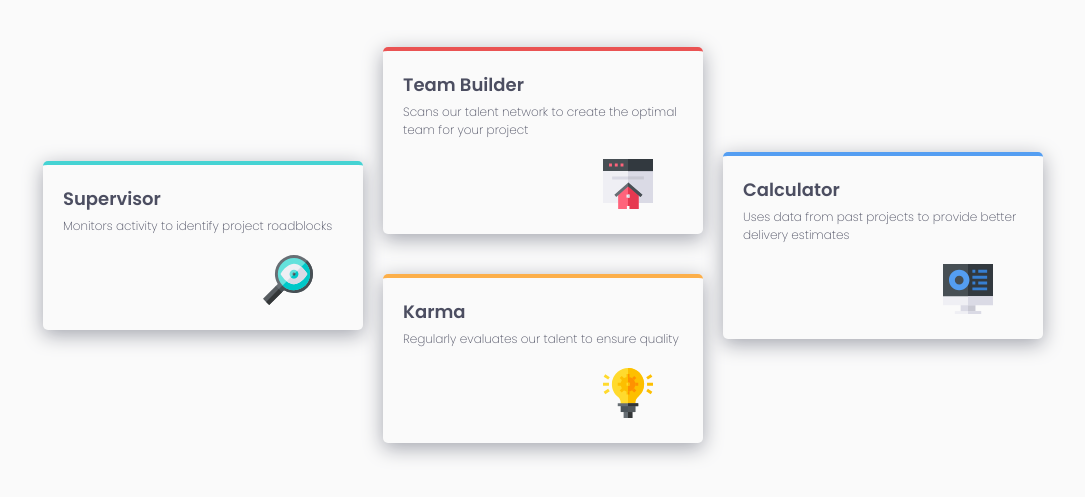
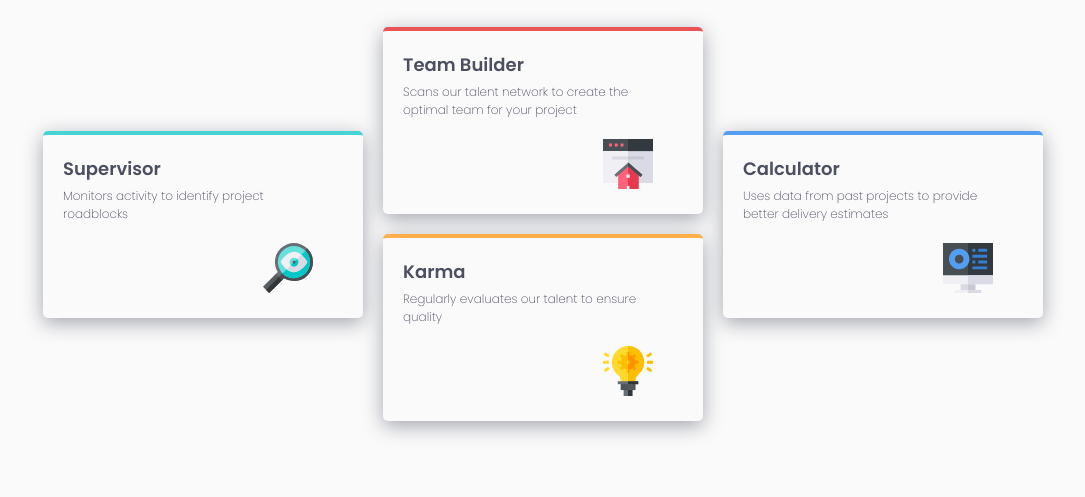
Before and after one commit to Karajoteka/four-card-feature-section, a plain HTML site: page index.html in a window 1280 px wide. Shown: the part 193-690 px from the top of the page, without its empty margins (97-1182 px from the left). Drawn offline with Linux system fonts and the light colour scheme.

Commit message:
Pequeño retoque en el gap y el padding del párrafo de las tarjetas

```diff
--- a/desktop.css
+++ b/desktop.css
@@ -4,7 +4,7 @@
   display: grid;
   grid-template-columns: repeat(3, 1fr);
   grid-template-rows: repeat(3, 1fr);
-  gap: 20px;
+  column-gap: 20px;
 }
 header {
   margin-bottom: -40px;
@@ -22,3 +22,6 @@ header p {
   grid-column: 3 / 4;
   align-self: center;
 }
+.info p {
+  padding-right: 40px;
+}
```
